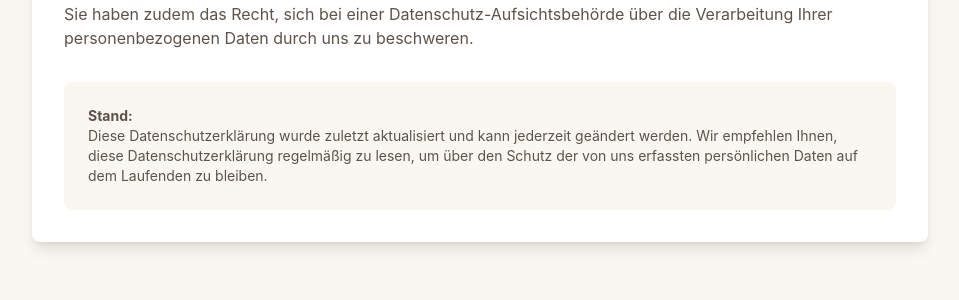
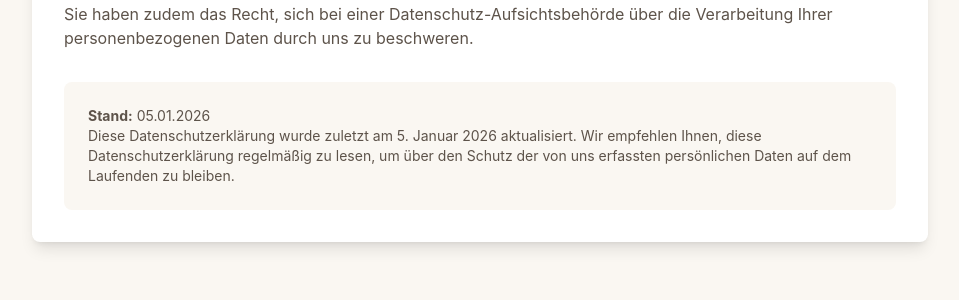
Before and after one commit to patrickjaja/psychotherapieneuss, a PHP site: page /datenschutz in a window 1280 px wide. Shown: the part 4846-5146 px from the top of the page, without its empty margins (160-1119 px from the left). Run offline with PHP 8.4, Linux system fonts and the light colour scheme; some libraries are stand-ins or nearby versions.

Commit message:
Add DSGVO-compliant static date to privacy policy (05.01.2026)

```diff
--- a/templates/pages/datenschutz.html.twig
+++ b/templates/pages/datenschutz.html.twig
@@ -194,8 +194,8 @@
 
                     <div class="bg-neutral-light rounded-lg p-6 mt-8">
                         <p class="text-sm">
-                            <strong>Stand:</strong> <?= date('d.m.Y') ?><br>
-                            Diese Datenschutzerklärung wurde zuletzt aktualisiert und kann jederzeit geändert werden. Wir empfehlen Ihnen, diese Datenschutzerklärung regelmäßig zu lesen, um über den Schutz der von uns erfassten persönlichen Daten auf dem Laufenden zu bleiben.
+                            <strong>Stand:</strong> 05.01.2026<br>
+                            Diese Datenschutzerklärung wurde zuletzt am 5. Januar 2026 aktualisiert. Wir empfehlen Ihnen, diese Datenschutzerklärung regelmäßig zu lesen, um über den Schutz der von uns erfassten persönlichen Daten auf dem Laufenden zu bleiben.
                         </p>
                     </div>
                 </div>
```
